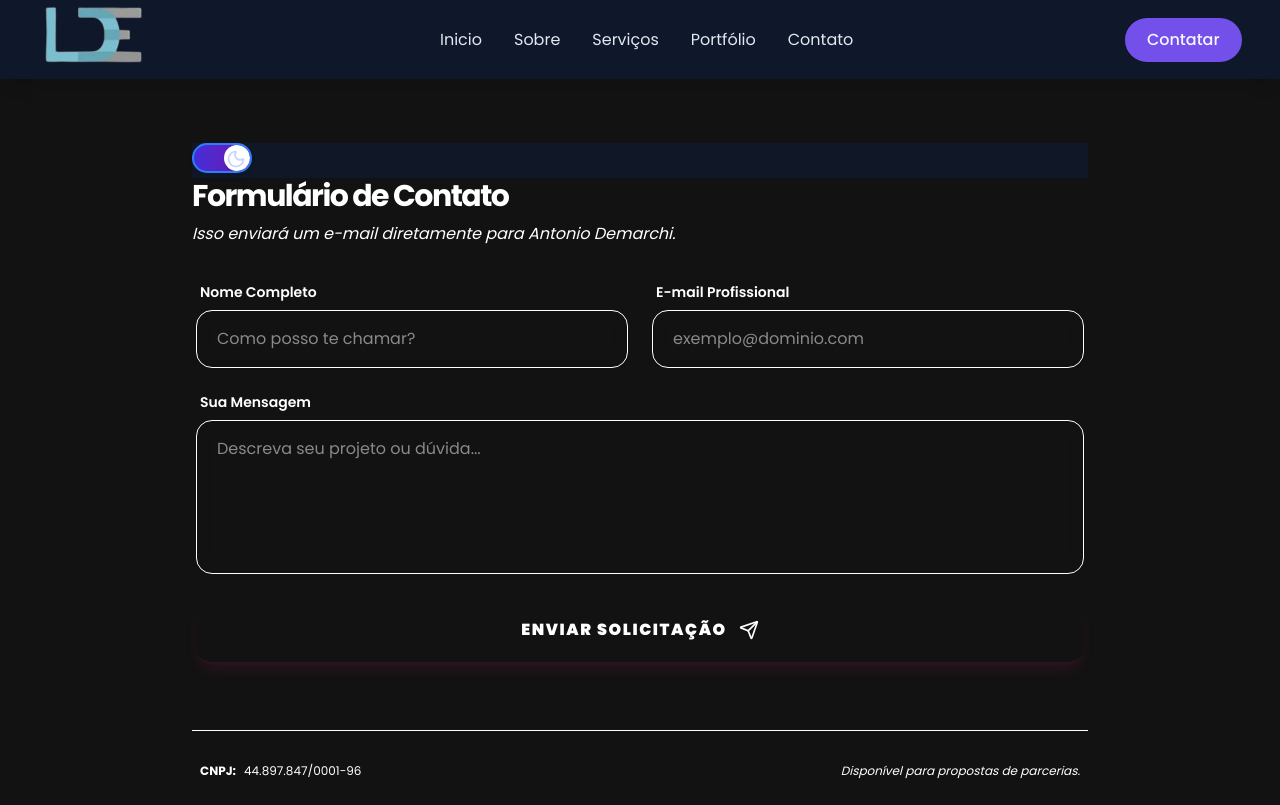
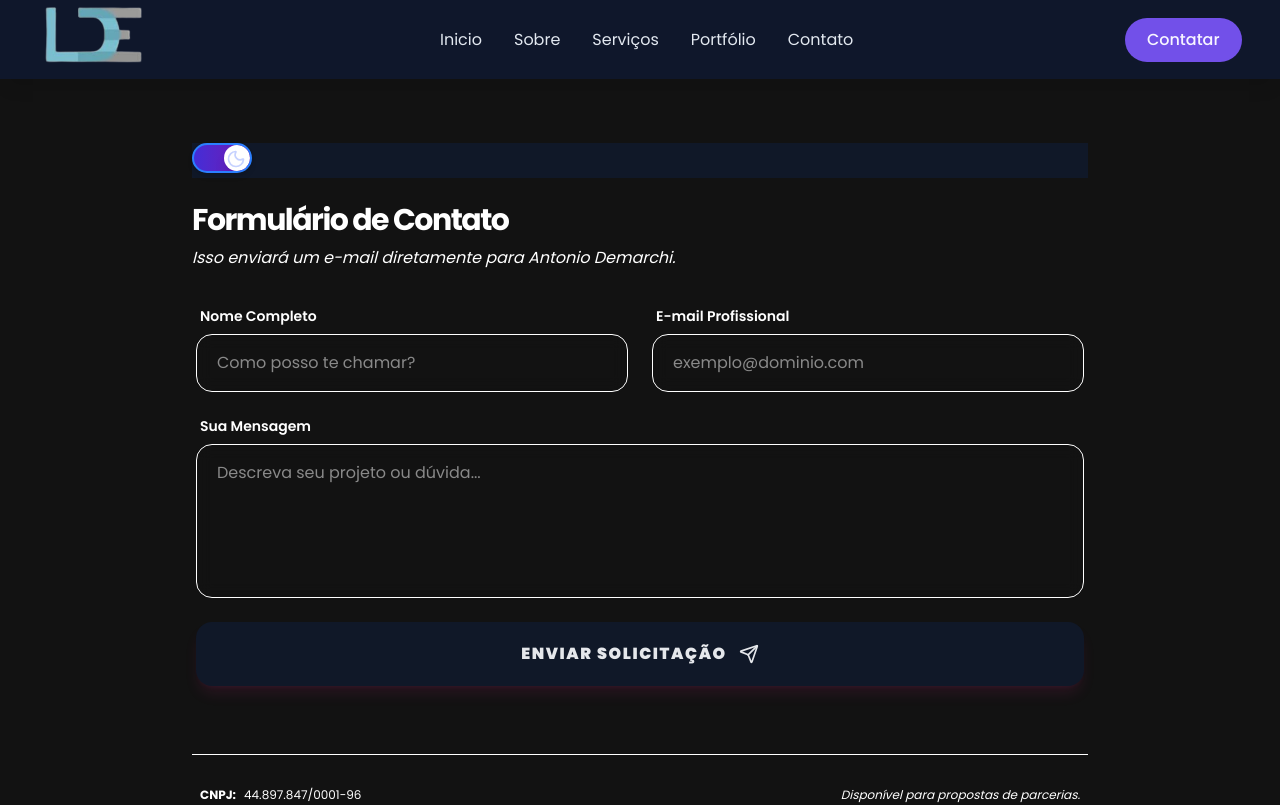
Before and after one commit to DemarchiWorking/portfolio-react-next, a Next.js app: page /chamado in a window 1280 px wide. Shown: the top 805 px of the page. Built offline with nearby package versions, Linux system fonts and the light colour scheme.

Commit message:
cores botao
feat: cores botao

```diff
--- a/src/app/chamado/page.tsx
+++ b/src/app/chamado/page.tsx
@@ -32,6 +32,7 @@ export default function Chamado() {
               className="w-full flex flex-col gap-8"
             >
               <header className="space-y-2">
+                <div className="pt-2 pb-2"></div>
                 <h2 className="text-3xl font-bold tracking-tighter">Formulário de Contato</h2>
                 <p className="text-muted-foreground italic">Isso enviará um e-mail diretamente para Antonio Demarchi.</p>
               </header>
--- a/src/components/organisms/ContatoForm/ContactForm.tsx
+++ b/src/components/organisms/ContatoForm/ContactForm.tsx
@@ -106,7 +106,7 @@ export function ContactForm({ accessKey }: ContactFormProps) {
               whileTap={{ scale: 0.98 }}
               disabled={status === "loading"}
               type="submit"
-              className="w-full py-5 cursor-pointer rounded-2xl bg-foreground text-background font-black uppercase tracking-widest flex items-center justify-center gap-3 hover:opacity-90 disabled:opacity-50 transition-all shadow-lg shadow-pink-500/10 cursor-pointer"
+              className="w-full py-5 cursor-pointer rounded-2xl bg-gradient-to-r from-[#1C398E] via-[#264cb5] to-[#1C398E] dark:bg-none dark:bg-gray-900 text-gray-200 font-black uppercase tracking-widest flex items-center justify-center gap-3 hover:opacity-90 disabled:opacity-50 transition-all shadow-lg shadow-pink-500/10 cursor-pointer"
             >
               {status === "loading" ? (
                 <Loader2 className="animate-spin" size={24} />
```
